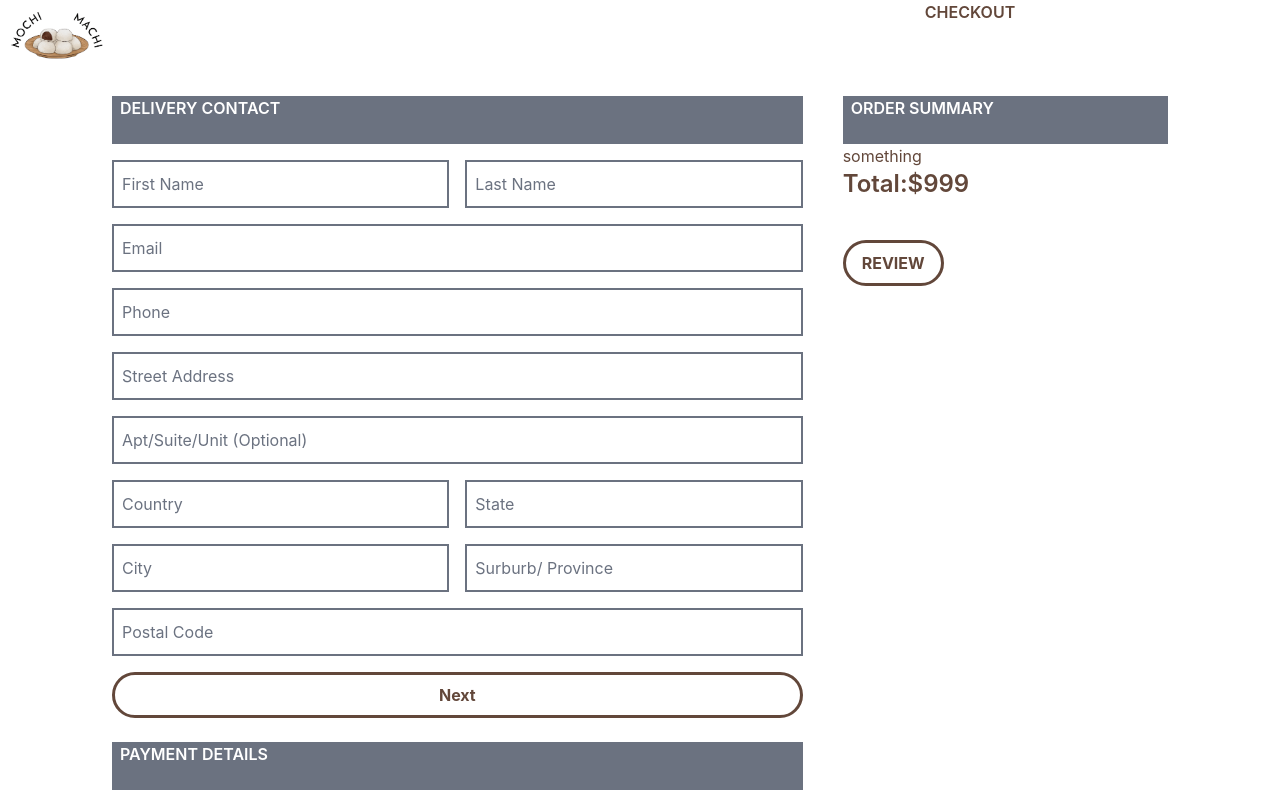
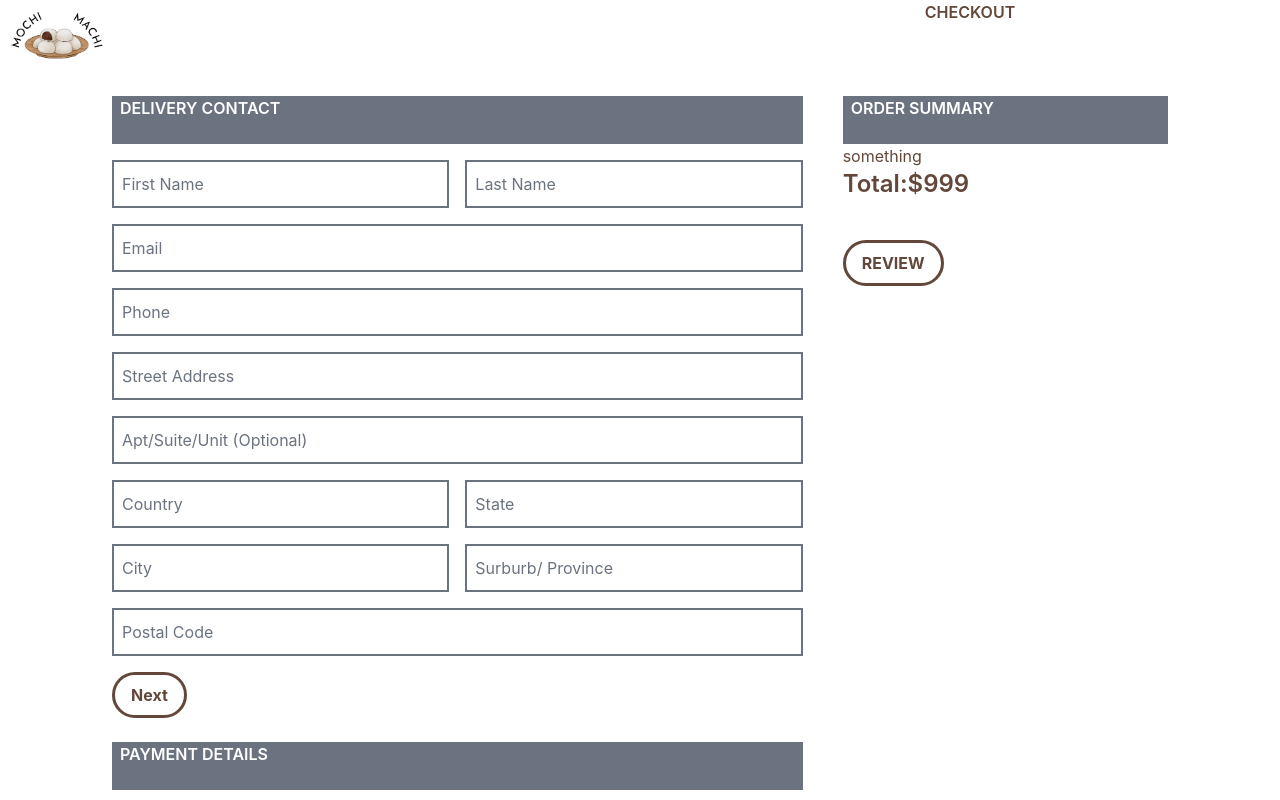
Before and after one commit to TotoroSyd/MochiMachi, a React (Create React App) app: page /checkout in a window 1280 px wide. Shown: the top 800 px of the page. Built offline with nearby package versions, Linux system fonts and the light colour scheme.

Commit message:
Set up Link to Payment component in Shipping component

```diff
--- a/src/components/Shipping.tsx
+++ b/src/components/Shipping.tsx
@@ -76,7 +76,7 @@ export default function Shipping() {
   }
 
   function submitDeliveryContact(ev: React.MouseEvent<HTMLButtonElement>) {
-    ev.preventDefault();
+    // ev.preventDefault();
     setDeliveryContact({
       firstName,
       lastName,
@@ -181,6 +181,7 @@ export default function Shipping() {
         type="text"
         onChange={getPostCode}
       ></input>
+      <Link to="/payment">
         <button
           type="submit"
           className="button bg-transparent font-bold py-2 px-4 rounded-full"
@@ -188,6 +189,7 @@ export default function Shipping() {
         >
           Next
         </button>
+      </Link>
     </div>
   );
 }
```
Lines whose indentation alone changed are shown as unchanged.
